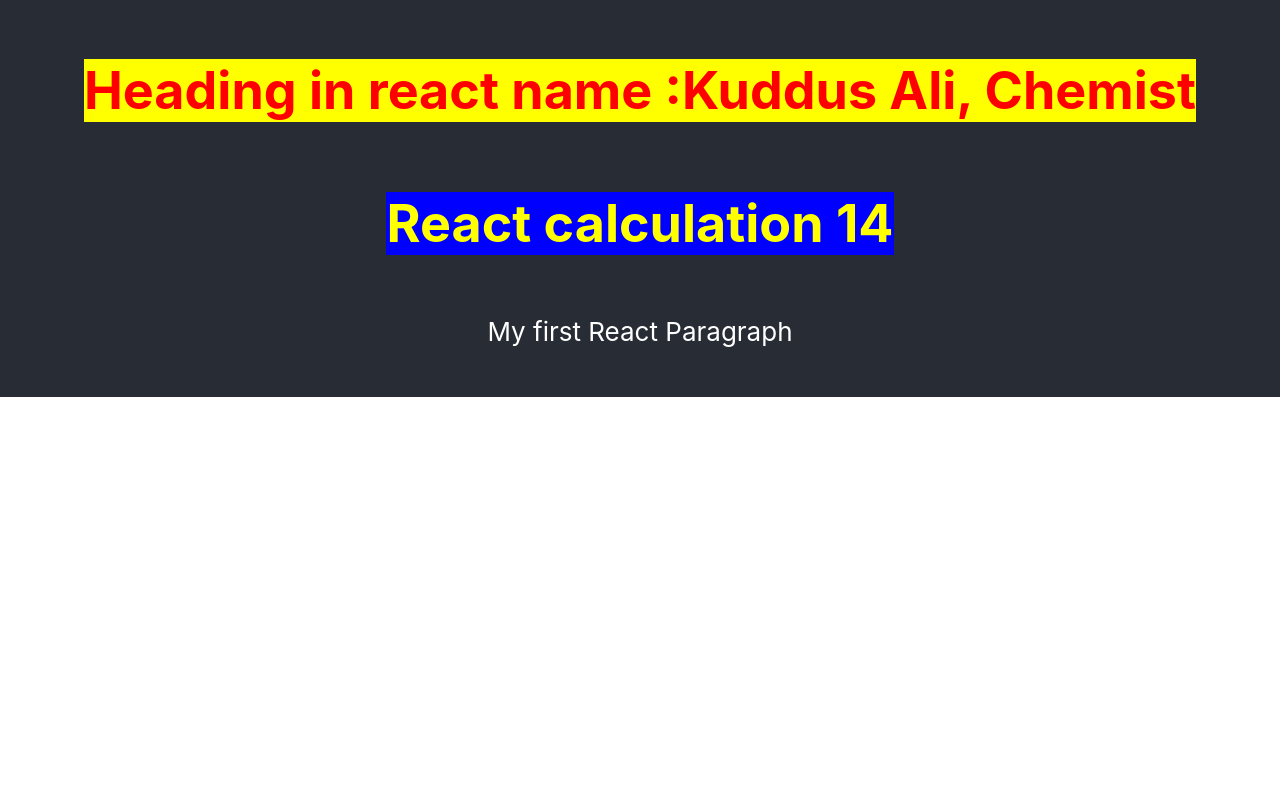
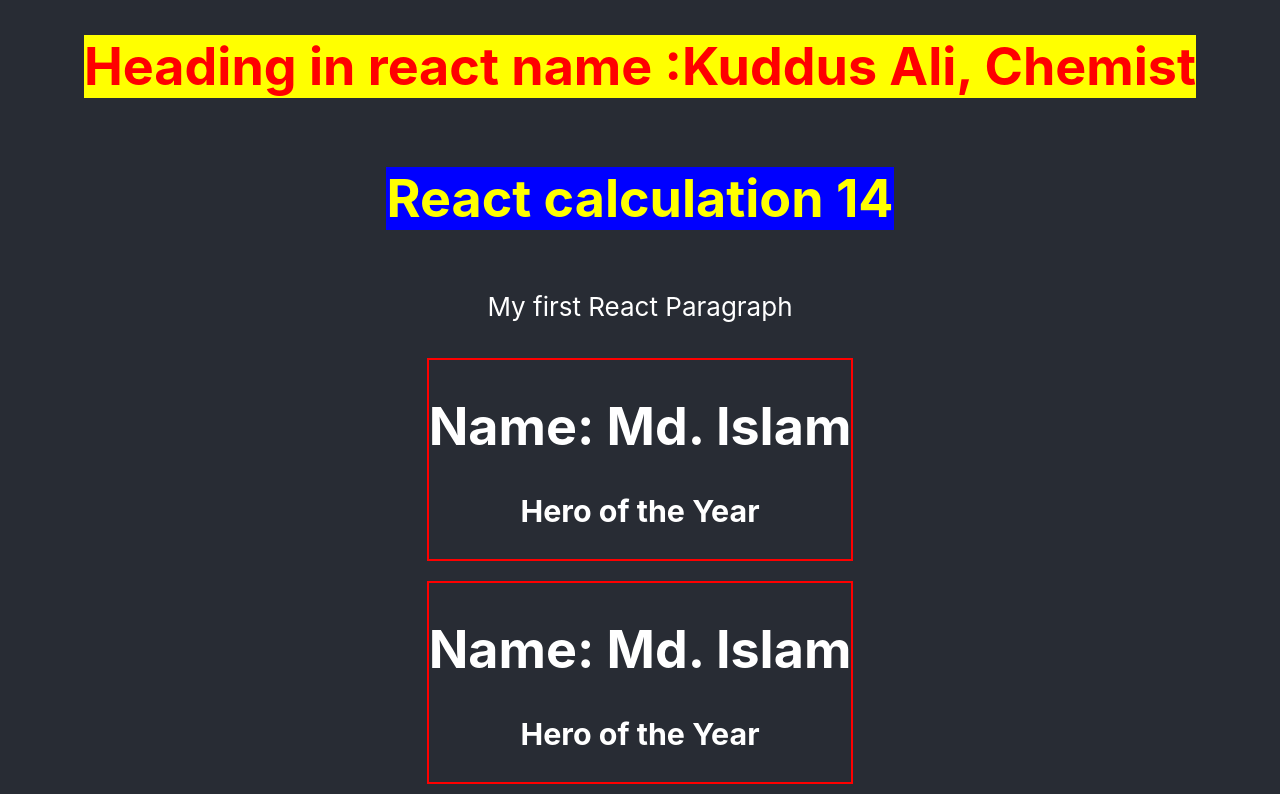
Before and after one commit to Asfakur/react-core-concept, a React (Create React App) app: page / in a window 1280 px wide. Shown: the part 403-1197 px from the top of the page. Before the commit the page ends 800 px from the top, so only its background shows below. Built offline with nearby package versions, Linux system fonts and the light colour scheme.

Commit message:
32-6 Create Component, return multiple HTML from a component

```diff
--- a/src/App.js
+++ b/src/App.js
@@ -26,9 +26,29 @@
           My first React Paragraph
         </p>
 
+        <Person></Person>
+        <Person></Person>
+
       </header>
     </div>
   );
 }
 
+//Component Declare er time a first letter ta capital letter hobe for example: Person
+function Person() {
+
+  const personStyle = {
+    border: '2px solid red',
+    margin: '10px'
+  }
+
+  return (
+    // <div style={{border: '2px solid red', margin: '10px'}}>
+    <div style={personStyle}>
+      <h1>Name: Md. Islam</h1>
+      <h3>Hero of the Year</h3>
+    </div>
+  )
+}
+
 export default App;
```
